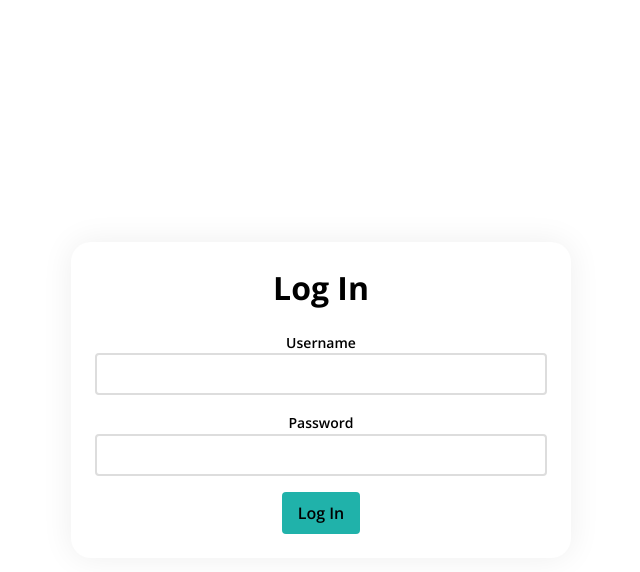
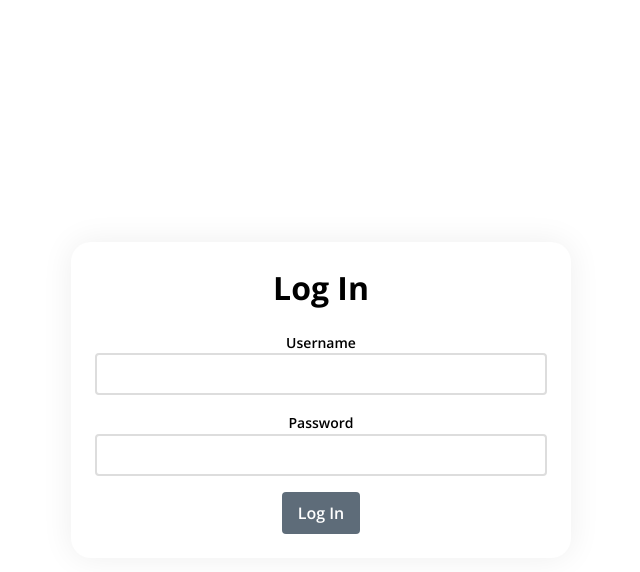
Before and after one commit to alaneicker1975/react-form-state-management, a React (Create React App) app: page / in a window 1280 px wide. In both pictures the pointer is over the button "Log In". Shown: the top 572 px of the page, without its empty margins (319-959 px from the left). Built offline with nearby package versions, Linux system fonts and the light colour scheme.

Commit message:
Update base.scss

```diff
--- a/src/styles/base.scss
+++ b/src/styles/base.scss
@@ -68,12 +68,10 @@ button {
   padding: 10px 16px;
 
   &:hover {
-    background: lightseagreen;
-    color: #000;
+    background: darken(slategray, 8%);
   }
 
   &:focus {
-    background: darken(lightseagreen, 2%);
-    color: #000;
+    box-shadow: 0 0 0 2px lightseagreen;
   }
 }
```
